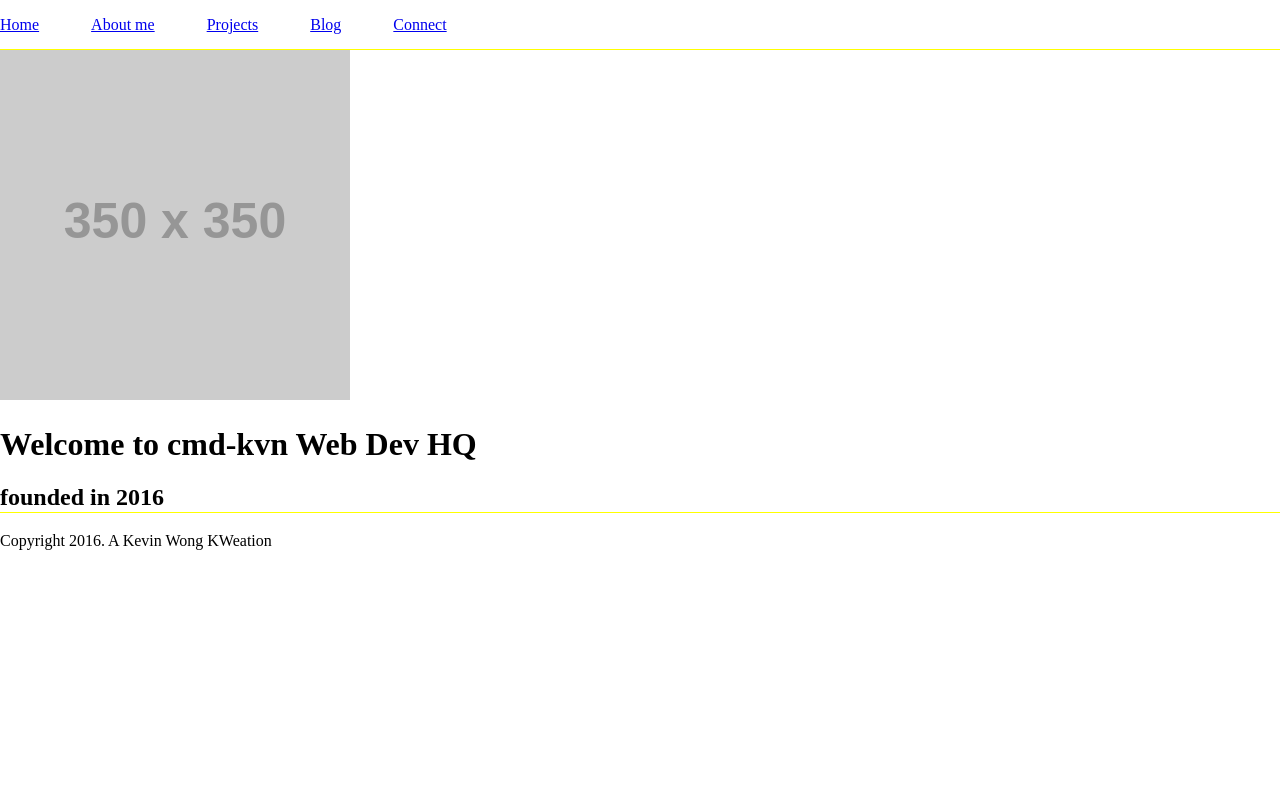
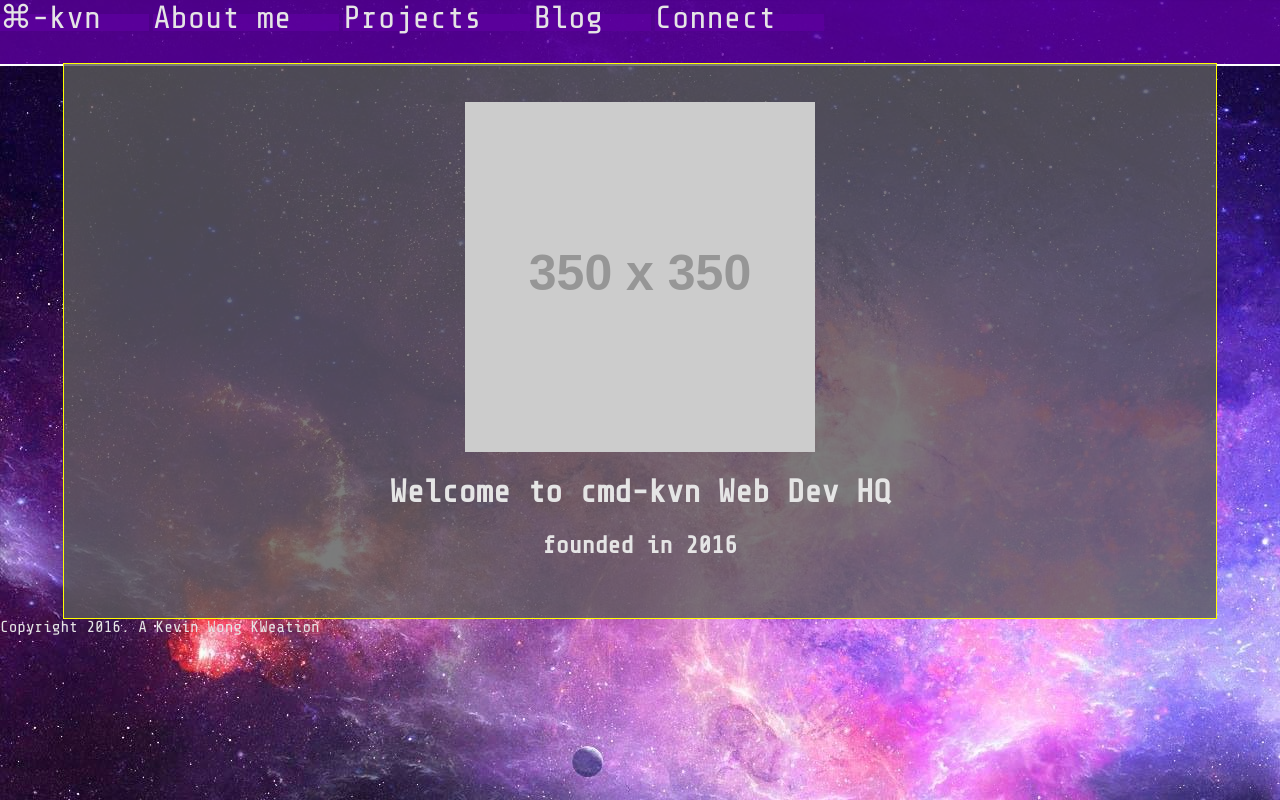
Before and after one commit to cmd-kvn/portfolio, a plain HTML site: page index.html in a window 1280 px wide. Drawn offline with nearby package versions, Linux system fonts and the light colour scheme; placeholder pictures from the web are drawn by us; a web font is replaced by a local one.

Commit message:
improved css tried applying smacss

```diff
--- a/index.html
+++ b/index.html
@@ -19,7 +19,7 @@
         <img src="assets/menu_stack-128.png" alt="menu_stack-128">
       </div>
       <ul>
-        <li class="tab home" data-content="home"><a href="#">Home</a></li>
+        <li class="tab home" data-content="home"><a href="#">&#8984-kvn</a></li>
         <li class="tab resume" data-content="about-me"><a href="#">About me</a></li>
         <li class="tab projects" data-content="projects"><a href="#">Projects</a></li>
         <li class="tab blog" data-content="blog"><a href="#">Blog</a></li>
--- a/styles/base.css
+++ b/styles/base.css
@@ -1,3 +1,44 @@
+/*
+#000000 (0,0,0)
+#5c5c5c	(92,92,92)
+#ffffff	(255,255,255)
+#e5e5e5e5 (229, 229, 229)
+#6400a9	(100,0,169)
+#5d009f	(93,0,159)
+*/
+
 img {
   max-width: 100%;
 }
+
+body {
+  background-image: url("../assets/galaxy-wallpapers-10.jpg");
+  margin: 0;
+  position: relative;
+}
+
+a {
+  color: #e5e5e5;
+  text-decoration: none;
+  font-family: Share Tech Mono;
+  font-size: 2em;
+}
+
+main {
+  background-color: rgba(92, 92, 92, 0.8);
+  height: 100%;
+  padding: 3%;
+  margin: 0 5%;
+}
+
+p {
+  color: #e5e5e5;
+  font-family: Inconsolata;
+  font-size: 1em;
+}
+
+footer {
+  color: #e5e5e5;
+  font-family: Share Tech Mono;
+  font-size: 1em;
+}
--- a/styles/modules.css
+++ b/styles/modules.css
@@ -1,20 +1,21 @@
 .main-nav {
   position: relative;
+  outline: 2px solid white;
 }
 
 .icon-menu {
   /*max-width: 20%;*/
   /*max-height: 20%;*/
   float: right;
-  /*display: block;*/
+  display: block;
   font-size: 3em;
-  outline: 3px dashed red;
 }
 
 .main-nav ul {
   display: none;
   list-style: none;
   padding: 0;
+  margin: 0 auto;
   clear: both;
 }
 
@@ -23,38 +24,42 @@
 }
 
 .main-nav ul li {
-  display: inline;
+  /*display: inline;*/
+  display: block;
+  background-color: rgba(93, 0, 159, 0.8);
   padding-right: 3em;
 }
 
 .welcome-box {
+  font-family: Share Tech Mono;
+  color: #e5e5e5;
+  width: auto;
 }
 
-#about-me-content {
-  display: none;
+.welcome-box h1, h2 {
+  text-align: center;
 }
 
-#blog-content {
-  display: none;
+.welcome-box img {
+  display: block;
+  margin: 0 auto;
 }
 
-.blog-template {
-  display: none;
-}
-
-#project-content {
-  display: none;
-}
-
-.project-template {
-  display: none;
-}
-
+#about-me-content,
+#blog-content, .blog-template,
+#project-content, .project-template,
 #connect-content {
   display: none;
 }
 
-@media only screen and (min-width: 640px) {
+@media only screen and (min-width: 824px) {
+  nav {
+    background-color: rgba(93, 0, 159, 0.8);
+    color: #e5e5e5;
+    height: 4em;
+    width: 100%;
+  }
+
   .icon-menu {
     display: none;
   }
```
Also changed, not shown: assets/galaxy-wallpapers-10.jpg (added).
